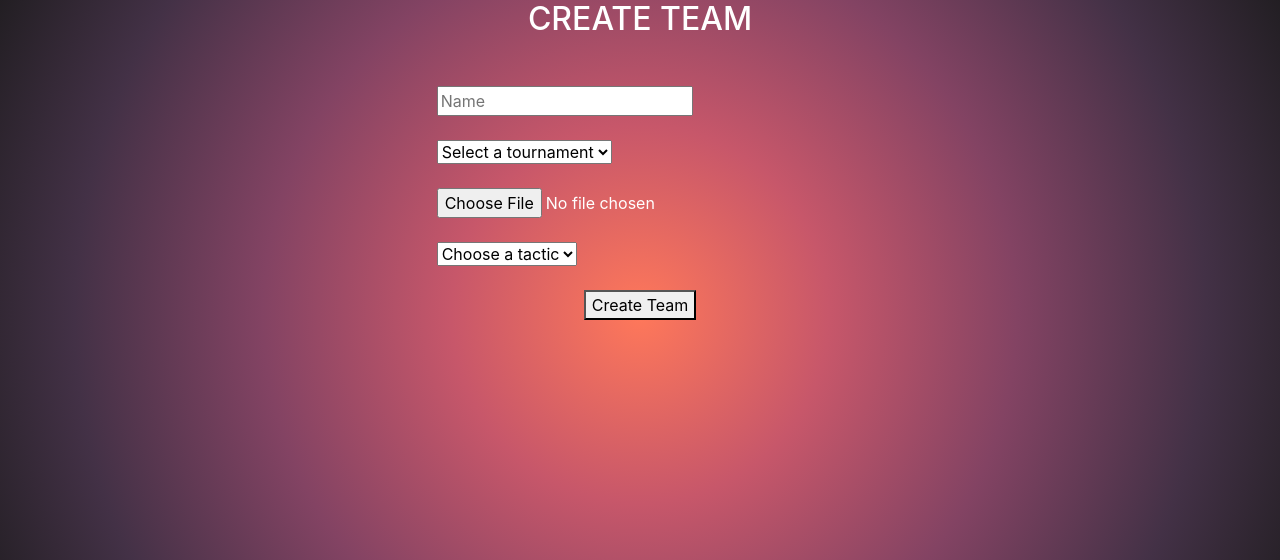
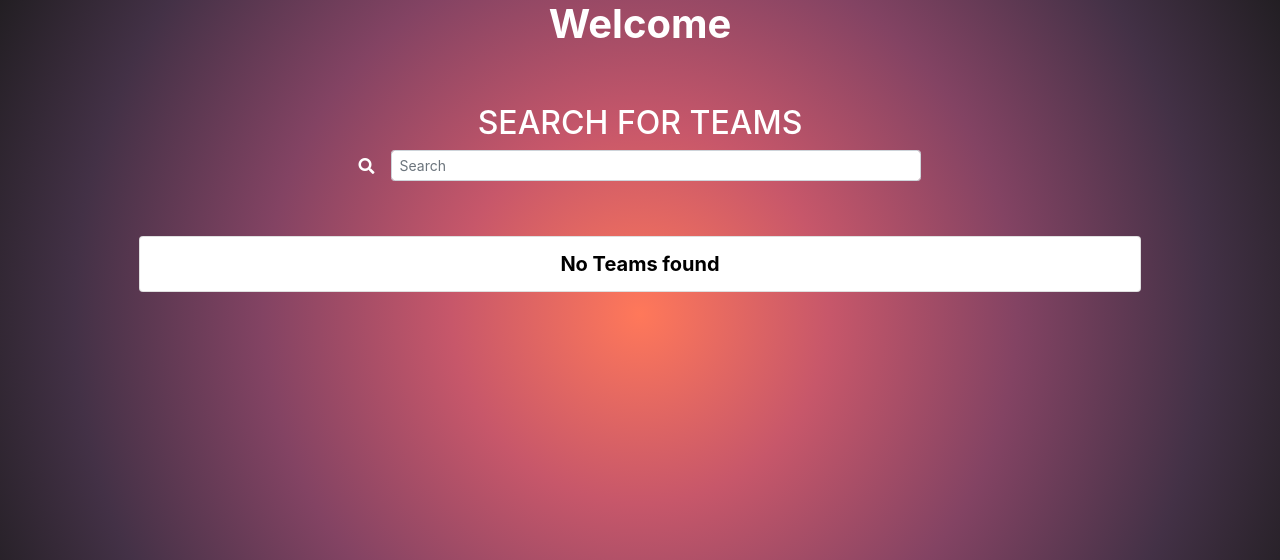
Before and after one commit to miguelpmmarques/DataBaseProject, a Django app: page /teams/list/ in a window 1280 px wide. Shown: the part 86-646 px from the top of the page. Run offline with Django 3.2, Linux system fonts and the light colour scheme; data that the repository does not hold is empty; parts of the project's set-up code (start-up, migrations or seed data) failed here and were passed over; some libraries are stand-ins or nearby versions.

Commit message:
Po Ricardo

```diff
--- a/UniLeague/main/static/js/createTeam.js
+++ b/UniLeague/main/static/js/createTeam.js
@@ -7,8 +7,7 @@ if (document.readyState === "complete" ||
 
 function main() {
     var success_helper = function(e) {
-        window.location.href = window.location.origin;
-    }
+console.log("success");    }
     var failure_helper = function(e) {
         console.log(e);
     }
--- a/UniLeague/main/templates/main/adminMenu.html
+++ b/UniLeague/main/templates/main/adminMenu.html
@@ -16,7 +16,7 @@
             <br>
             <ul id="ul_users" class="list-group margin" style="width: 29vw; height: 40vw; overflow: auto;">
                 {% for elem in users %}
-                <li class="groupList list-group-item">{{elem.first_name}} {{elem.last_name}} (
+                <li class="groupList list-group-item">{{elem.first_name}} {{elem.last_name}}
                     {% if elem.isTournamentManager %}
                     Tournament Manager
                     {% else %}
@@ -29,10 +29,6 @@
 
                     {% endfor %}
                     {% endif %}
-<<<<<<< HEAD
-=======
-
->>>>>>> daa43544f2f7756600e2c59cfad4f58e490d7e9c
                 </li>
 
                 {% endfor %}
--- a/UniLeague/main/templates/main/createTeam.html
+++ b/UniLeague/main/templates/main/createTeam.html
@@ -8,6 +8,13 @@
 
 
 {% block body %}
+{% if messages %}
+  {% for men in messages %}
+  <div class="alert alert-danger" role="alert">
+    {{men}}
+  </div>
+  {% endfor%}
+  {% endif %}
 <div class="row">
     <div class="col"></div>
 
@@ -24,7 +31,7 @@
 
                {% for t in tournaments.all %}
 
-                 <option>{{t.name}}</option>
+                 <option value="{{t.pk}}">{{t.name}}</option>
                {% endfor %}
 
            </select><br>
@@ -34,7 +41,8 @@
            <select name="tactic" class="mt-4" required id="id_tactic">
              <option value="" selected="">Choose a tactic</option>
              {% for tactic in tactics.all %}
-               <option value="">{{tactic.name}}</option>
+
+               <option value="{{tactic.pk}}">{{tactic.name}}</option>
              {% endfor %}
            </select>
 
--- a/UniLeague/main/views.py
+++ b/UniLeague/main/views.py
@@ -215,7 +215,11 @@ class CreateTeam(generic.CreateView):
             return render(
                 request,
                 template_name=self.template_name,
-                context={"form": self.form_class,"tournaments":tournaments, "tactics":tactics},
+                context={
+                    "form": self.form_class,
+                    "tournaments": tournaments,
+                    "tactics": tactics,
+                },
             )
         return HttpResponseRedirect(reverse("main:landing-page"))
 
@@ -231,7 +235,9 @@ class CreateTeam(generic.CreateView):
                 request.session["team_form"] = TeamSerializer(team).data
                 return redirect("/team/apply/0/")
 
-            return HttpResponse("Please Fill all Fields")
+            messages.error(request, form.errors)
+            print(form.errors)
+            return HttpResponseRedirect("")
         return HttpResponseRedirect(reverse("main:landing-page"))
 
 
@@ -246,7 +252,6 @@ class ChoosePositionView(generics.RetrieveUpdateAPIView):
         if not team_selected:
             team_serialized = request.session["team_form"]
             tactic = Tactic.objects.get(pk=team_serialized["tactic"])
-
             return render(
                 request,
                 template_name=self.template_name,
@@ -268,15 +273,15 @@ class ChoosePositionView(generics.RetrieveUpdateAPIView):
     def patch(self, request, pk):
         try:
             position = Position.objects.get(name=request.data["position"])
+            print(position)
             team_exists = Team.objects.get(pk=pk)
+            print(team_exists)
         except Position.DoesNotExist:
             raise Http404
         except Team.DoesNotExist:
             team_serialized = request.session["team_form"]
             team = TeamSerializer(data=team_serialized)
-            team_serialized = request.session["team_form"]
             if team.is_valid(raise_exception=True):
-                print("GUARDOU")
                 new_team = team.save()
                 TeamUser.objects.create(
                     isCaptain=True,
@@ -284,6 +289,11 @@ class ChoosePositionView(generics.RetrieveUpdateAPIView):
                     team=new_team,
                     position=position,
                 ).save()
+                print(request.user.first_name)
+                print(request.user.last_name)
+                print(new_team.name)
+                print(new_team.tournament.name)
+                print("GUARDOU")
                 Notifications.objects.create(
                     title="OH CAPTAIN MY CAPTAIN",
                     description="<h3>"
@@ -294,7 +304,7 @@ class ChoosePositionView(generics.RetrieveUpdateAPIView):
                     + new_team.name
                     + " in the tournament: "
                     + new_team.tournament.name
-                    + ". I wish you the best of luck in the matches!</h3>",
+                    + " I wish you the best of luck in the matches!</h3> ",
                     user_send=request.user,
                     origin="Tournament Manager",
                 ).save()
@@ -380,19 +390,12 @@ class CreateTournamentListView(generic.TemplateView):
 
 
 class CreateTeamView(generic.TemplateView):
-    template_name = "main/createTeam.html"
+    template_name = "main/listTeam.html"
 
     def get(self, request):
         team = Team.objects.all()
-        tactics = Tactic.objects.all()
-        tournaments = Tournament.objects.all()
-        # print(tournaments)
-        # print(tactics)
-        # print(team)
         return render(
-            request,
-            template_name=self.template_name,
-            context={"tournaments": tournaments, "tactics": tactics},
+            request, template_name=self.template_name, context={"teams": team}
         )
 
 
@@ -523,10 +526,7 @@ class CreateTournamentView(APIView):
         "name": {"value": "Tournament Name", "type": "text"},
         "number_teams": {"value": "Number of Teams", "type": "number"},
         "number_of_hands": {"value": "Number of Hands", "type": "number"},
-        "beginTournament": {
-            "value": "Begining of Tournament",
-            "type": "date",
-        },
+        "beginTournament": {"value": "Begining of Tournament", "type": "date",},
         "endTournament": {"value": "End of Tournament", "type": "date"},
         "fields": {
             "value": "Game Fields",
```
Also changed, not shown: UniLeague/main/static/js/profileTeam.js (+12 -4 lines), UniLeague/main/templates/main/profileTeam.html (+1 -9 lines), UniLeague/main/templates/main/teamApply.html (line endings or trailing spaces).
